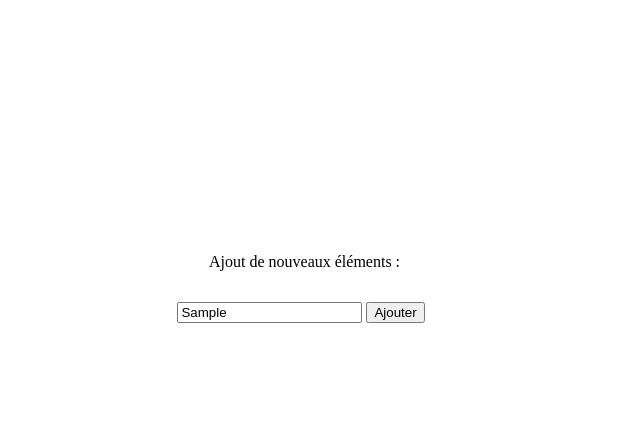
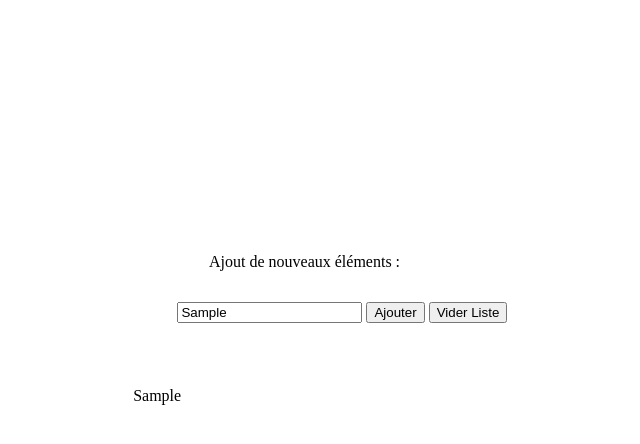
Before and after one commit to Ekylate/rndmPick, a plain HTML site: page index.html in a window 1280 px wide. Both pictures are taken after typing "Sample" into the empty fields and a click on the button "Ajouter". Shown: the whole page, without its empty margins (431-1071 px from the left). Drawn offline with nearby package versions, Linux system fonts and the light colour scheme.

Commit message:
Update index.html
#4  : Adding of functions to put elements in the list
#6  :  Adding of function to fill the corresponding div
others : HTML indentation + CSS modifications

```diff
--- a/index.html
+++ b/index.html
@@ -20,9 +20,9 @@ margin-left : 25%;
 margin-top : 5%;
 }
 
-div.contentList {
+div#contentList {
 margin-left : 18%;
-margin-top : 15%;
+margin-top : 10%;
 }
 
 div#notifications {
@@ -36,14 +36,57 @@ margin-top : 10%;
 	<div id="elementsAddingDiv" class="naviguableStates">
 		<div class="stateTitle">Ajout de nouveaux éléments :</div>
 		<div class="stateContent">
-	<input type="text"></input>
-	<button>Ajouter</button>
+			<input type="text" id="typingField"></input>
+			<button onclick="addElement()">Ajouter</button>
+			<button onclick="clearList()">Vider Liste</button>
 		</div>
-<div class="contentList">
+		<div id="contentList">
 		</div>
 	</div>
 	<!-- <div id="settingUpDiv"></div> -->
 	<!-- <div id="reviewingElementsDiv"></div> -->
 	<!-- <div id="resultsDiv"></div> -->
 </body>
+<script src="https://cdn.jsdelivr.net/npm/underscore@1.12.0/underscore-min.js"></script>
+<script src="https://code.jquery.com/jquery-3.5.1.min.js" integrity="sha256-9/aliU8dGd2tb6OSsuzixeV4y/faTqgFtohetphbbj0=" crossorigin="anonymous"></script>
+<script type="text/javascript" language="javascript">
+//var captain = 0;
+var listToWorkOn = [];
+var typingField = window.document.getElementById("typingField");
+var listDisplayingArea = window.document.getElementById("contentList");
+
+function addElement() {
+	if(_.isString(typingField.value) && !_.isEmpty(typingField.value.trim())) {
+		listToWorkOn.push(typingField.value.trim());
+		renderListContent();
+	}
+}
+
+function clearList() {
+	listToWorkOn.length = 0;
+	renderListContent();
+}
+
+function renderListContent(){
+	var result = '';
+	for(loopElmtId in listToWorkOn) {
+		result = result + '<div>' + listToWorkOn[loopElmtId] +  '</div>';
+	}
+	listDisplayingArea.innerHTML = result;
+}
+
+/*
+function isAddingElementsState(){
+	return captain === 0;
+}
+
+function isSettingUpState(){
+	return captain === 1;
+}
+
+function isReviewingState(){
+	return captain === 2;
+}
+*/
+</script>
 </html>
```
Lines whose indentation alone changed are shown as unchanged.
